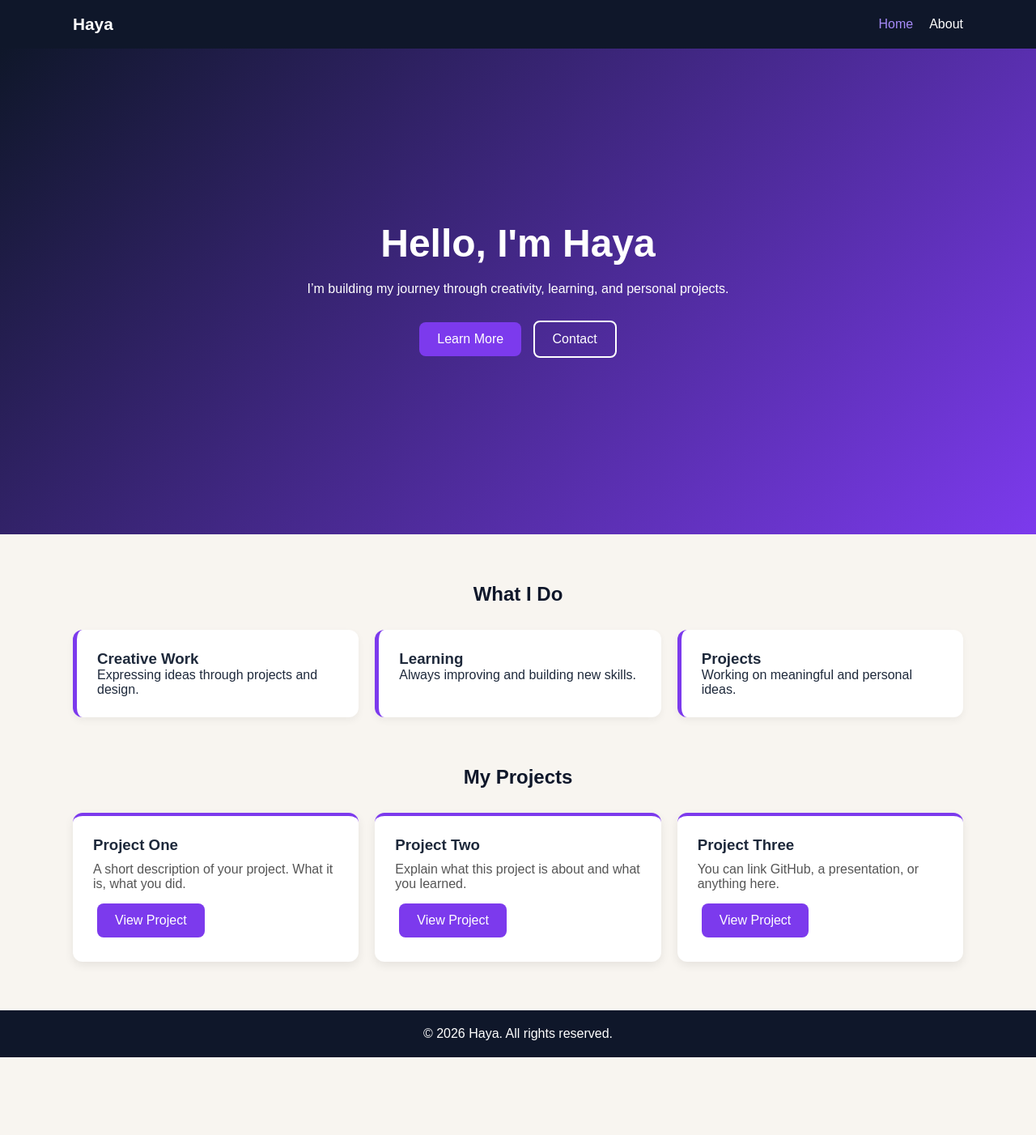
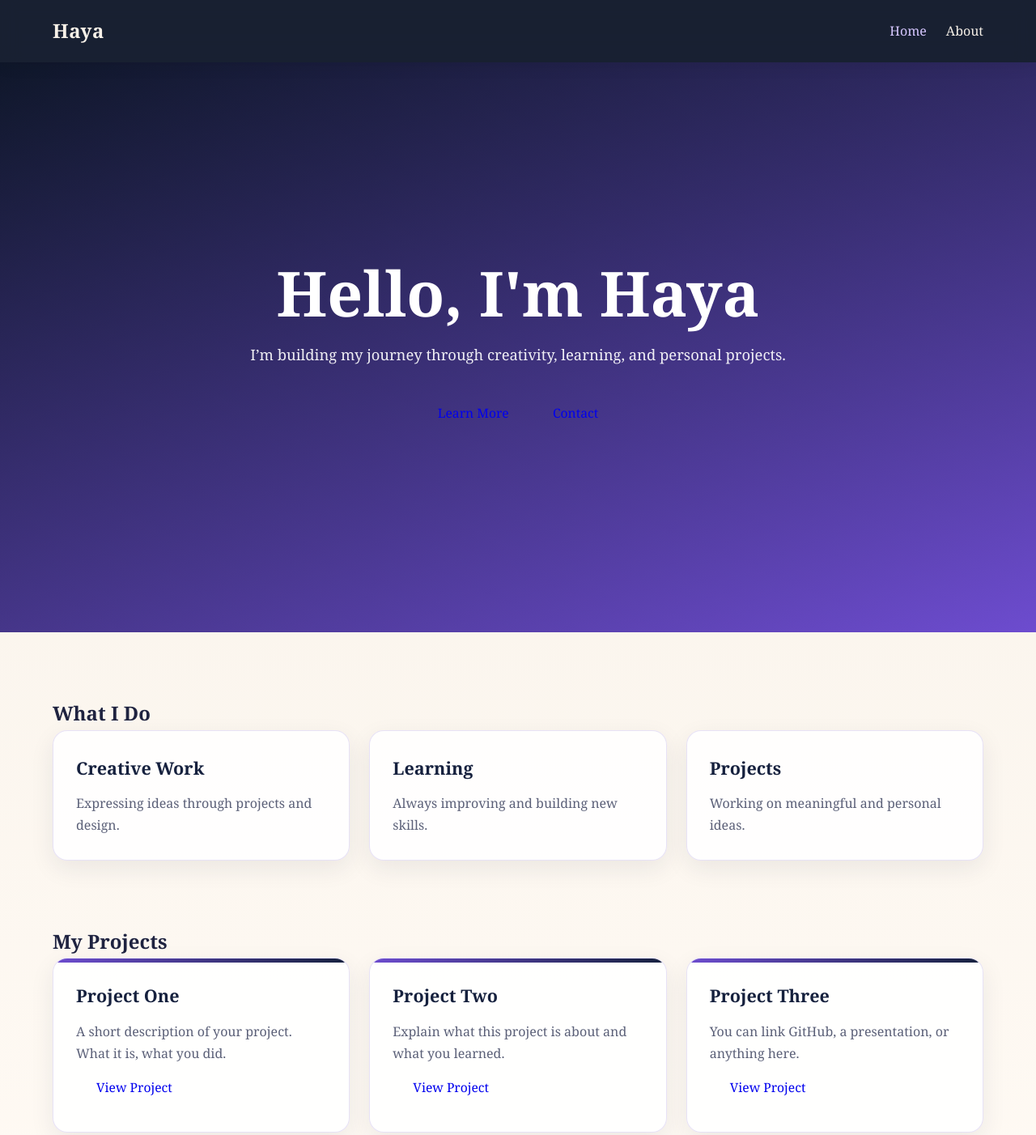
Before and after one commit to hayaalhalabi-maker/hayaalhalabi-maker.github.io, a plain HTML site: page index.html in a window 1280 px wide. Shown: the top 1402 px of the page at 81% size. Before the commit the page ends 1306 px from the top, so only its background shows below. Drawn offline with Linux system fonts and the light colour scheme.

Commit message:
Update style.css

```diff
--- a/style.css
+++ b/style.css
@@ -1,10 +1,16 @@
 :root {
-  --navy: #0f172a;
-  --purple: #7c3aed;
-  --light-purple: #a78bfa;
-  --cream: #f8f5f0;
+  --navy: #16213e;
+  --deep-navy: #0f172a;
+  --purple: #6d4ccf;
+  --soft-purple: #8b6df0;
+  --cream: #f7f1e8;
+  --warm-cream: #fffaf4;
   --white: #ffffff;
-  --text: #1e293b;
+  --text: #1f2340;
+  --muted: #5b6078;
+  --border: rgba(109, 76, 207, 0.16);
+  --shadow: 0 10px 30px rgba(22, 33, 62, 0.08);
+  --radius: 18px;
 }
 
 * {
@@ -13,143 +19,304 @@
   box-sizing: border-box;
 }
 
-body {
-  font-family: Arial, sans-serif;
-  background: var(--cream);
-  color: var(--text);
+html {
+  scroll-behavior: smooth;
 }
 
-/* NAVBAR */
+body {
+  font-family: Georgia, "Cambria Math", Cambria, "Times New Roman", serif;
+  background: linear-gradient(to bottom, var(--cream), var(--warm-cream));
+  color: var(--text);
+  line-height: 1.7;
+}
+
+a {
+  text-decoration: none;
+}
+
 header {
-  background: var(--navy);
-  color: white;
-  padding: 18px 0;
+  background: rgba(15, 23, 42, 0.96);
+  position: sticky;
+  top: 0;
+  z-index: 1000;
+  backdrop-filter: blur(10px);
+  box-shadow: 0 4px 18px rgba(0, 0, 0, 0.08);
 }
 
 .navbar {
   width: 90%;
-  max-width: 1100px;
-  margin: auto;
+  max-width: 1150px;
+  margin: 0 auto;
+  padding: 18px 0;
   display: flex;
   justify-content: space-between;
   align-items: center;
 }
 
 .logo {
+  color: var(--cream);
+  font-size: 1.5rem;
   font-weight: bold;
-  font-size: 1.3rem;
+  letter-spacing: 0.5px;
 }
 
 .nav-links {
   list-style: none;
   display: flex;
-  gap: 20px;
+  gap: 24px;
 }
 
 .nav-links a {
-  color: white;
-  text-decoration: none;
+  color: var(--cream);
+  font-size: 1rem;
+  transition: color 0.25s ease;
 }
 
-.nav-links a.active,
-.nav-links a:hover {
-  color: var(--light-purple);
+.nav-links a:hover,
+.nav-links a.active {
+  color: #d6c7ff;
 }
 
-/* HERO */
 .hero {
-  min-height: 75vh;
+  min-height: 88vh;
   display: flex;
   align-items: center;
   justify-content: center;
+  padding: 80px 20px;
+  background:
+    linear-gradient(rgba(15, 23, 42, 0.45), rgba(109, 76, 207, 0.35)),
+    linear-gradient(135deg, var(--deep-navy), var(--purple));
+  color: white;
   text-align: center;
-  padding: 60px 20px;
-  background: linear-gradient(135deg, var(--navy), var(--purple));
-  color: white;
+}
+
+.hero-text {
+  max-width: 820px;
 }
 
 .hero-text h1 {
-  font-size: 3rem;
-  margin-bottom: 20px;
+  font-size: clamp(2.8rem, 6vw, 4.8rem);
+  line-height: 1.1;
+  margin-bottom: 18px;
 }
 
 .hero-text p {
-  max-width: 600px;
-  margin: auto;
-  margin-bottom: 25px;
+  font-size: 1.15rem;
+  max-width: 680px;
+  margin: 0 auto 30px;
+  color: rgba(255, 255, 255, 0.92);
 }
 
-/* BUTTONS */
-.btn {
-  background: var(--purple);
-  color: white;
-  padding: 12px 22px;
-  border-radius: 8px;
-  text-decoration: none;
-  margin: 5px;
-  display: inline-block;
+.hero-buttons {
+  display: flex;
+  justify-content: center;
+  gap: 14px;
+  flex-wrap: wrap;
 }
 
-.btn:hover {
-  background: var(--light-purple);
+.btn {
+  display: inline-block;
+  padding: 13px 24px;
+  border-radius: 999px;
+  font-size: 0.98rem;
+  transition: all 0.25s ease;
+  border: 1px solid transparent;
 }
 
-.btn-outline {
-  border: 2px solid white;
-  background: transparent;
-}
-
-/* SECTIONS */
-.section {
-  width: 90%;
-  max-width: 1100px;
-  margin: 60px auto;
-}
-
-.section h2 {
-  text-align: center;
-  margin-bottom: 30px;
+.btn-primary {
+  background: var(--cream);
   color: var(--navy);
 }
 
-/* CARDS */
-.cards {
+.btn-primary:hover {
+  transform: translateY(-2px);
+  background: #fffdf9;
+}
+
+.btn-secondary {
+  background: transparent;
+  color: white;
+  border-color: rgba(255, 255, 255, 0.6);
+}
+
+.btn-secondary:hover {
+  background: rgba(255, 255, 255, 0.08);
+  transform: translateY(-2px);
+}
+
+.section {
+  width: 90%;
+  max-width: 1150px;
+  margin: 80px auto;
+}
+
+.section-title {
+  text-align: center;
+  margin-bottom: 18px;
+  font-size: 2.3rem;
+  color: var(--deep-navy);
+}
+
+.section-subtitle {
+  text-align: center;
+  color: var(--muted);
+  max-width: 700px;
+  margin: 0 auto 40px;
+  font-size: 1.02rem;
+}
+
+.cards,
+.projects-grid {
   display: grid;
-  grid-template-columns: repeat(auto-fit, minmax(250px, 1fr));
-  gap: 20px;
+  grid-template-columns: repeat(auto-fit, minmax(260px, 1fr));
+  gap: 24px;
+}
+
+.card,
+.project-card,
+.about-box {
+  background: rgba(255, 255, 255, 0.88);
+  border: 1px solid var(--border);
+  border-radius: var(--radius);
+  padding: 28px;
+  box-shadow: var(--shadow);
+}
+
+.card h3,
+.project-card h3,
+.about-box h2 {
+  color: var(--navy);
+  margin-bottom: 12px;
+  font-size: 1.35rem;
+}
+
+.card p,
+.project-card p,
+.about-box p,
+.about-box li {
+  color: var(--muted);
 }
 
 .card {
-  background: var(--white);
-  padding: 25px;
-  border-radius: 12px;
-  border-left: 5px solid var(--purple);
-  box-shadow: 0 4px 10px rgba(0,0,0,0.05);
+  transition: transform 0.25s ease, box-shadow 0.25s ease;
 }
 
-/* PROJECTS */
-.project-card {
-  background: var(--white);
-  padding: 25px;
-  border-radius: 12px;
-  border-top: 4px solid var(--purple);
-  box-shadow: 0 4px 12px rgba(0,0,0,0.08);
+.card:hover,
+.project-card:hover {
+  transform: translateY(-6px);
+  box-shadow: 0 18px 40px rgba(22, 33, 62, 0.12);
 }
 
-.project-card h3 {
+.project-card {
+  position: relative;
+  overflow: hidden;
+}
+
+.project-card::before {
+  content: "";
+  position: absolute;
+  inset: 0 auto auto 0;
+  width: 100%;
+  height: 5px;
+  background: linear-gradient(to right, var(--purple), var(--navy));
+}
+
+.project-links {
+  margin-top: 18px;
+}
+
+.project-link {
+  color: var(--purple);
+  font-weight: bold;
+}
+
+.project-link:hover {
+  color: var(--navy);
+}
+
+.highlight-band {
+  background: linear-gradient(135deg, rgba(109, 76, 207, 0.08), rgba(22, 33, 62, 0.06));
+  border: 1px solid rgba(109, 76, 207, 0.12);
+  border-radius: 24px;
+  padding: 36px 28px;
+  text-align: center;
+}
+
+.highlight-band p {
+  max-width: 760px;
+  margin: 0 auto;
+  color: var(--muted);
+  font-size: 1.05rem;
+}
+
+.page-header {
+  padding: 90px 20px 40px;
+  text-align: center;
+}
+
+.page-header h1 {
+  font-size: 3rem;
+  color: var(--deep-navy);
   margin-bottom: 10px;
 }
 
-.project-card p {
-  margin-bottom: 10px;
-  color: #555;
+.page-header p {
+  color: var(--muted);
+  max-width: 650px;
+  margin: 0 auto;
 }
 
-/* FOOTER */
+.about-layout {
+  display: grid;
+  gap: 24px;
+}
+
+.skills-list {
+  margin-left: 20px;
+  margin-top: 12px;
+}
+
+.skills-list li {
+  margin-bottom: 10px;
+}
+
 footer {
-  background: var(--navy);
-  color: white;
+  margin-top: 80px;
+  background: var(--deep-navy);
+  color: var(--cream);
   text-align: center;
-  padding: 20px;
-  margin-top: 50px;
+  padding: 28px 20px;
+  font-size: 0.95rem;
 }
+
+@media (max-width: 768px) {
+  .navbar {
+    flex-direction: column;
+    gap: 12px;
+  }
+
+  .nav-links {
+    gap: 16px;
+    flex-wrap: wrap;
+    justify-content: center;
+  }
+
+  .hero {
+    min-height: 78vh;
+    padding: 70px 18px;
+  }
+
+  .section-title {
+    font-size: 2rem;
+  }
+
+  .page-header h1 {
+    font-size: 2.35rem;
+  }
+
+  .card,
+  .project-card,
+  .about-box {
+    padding: 22px;
+  }
+}
```
